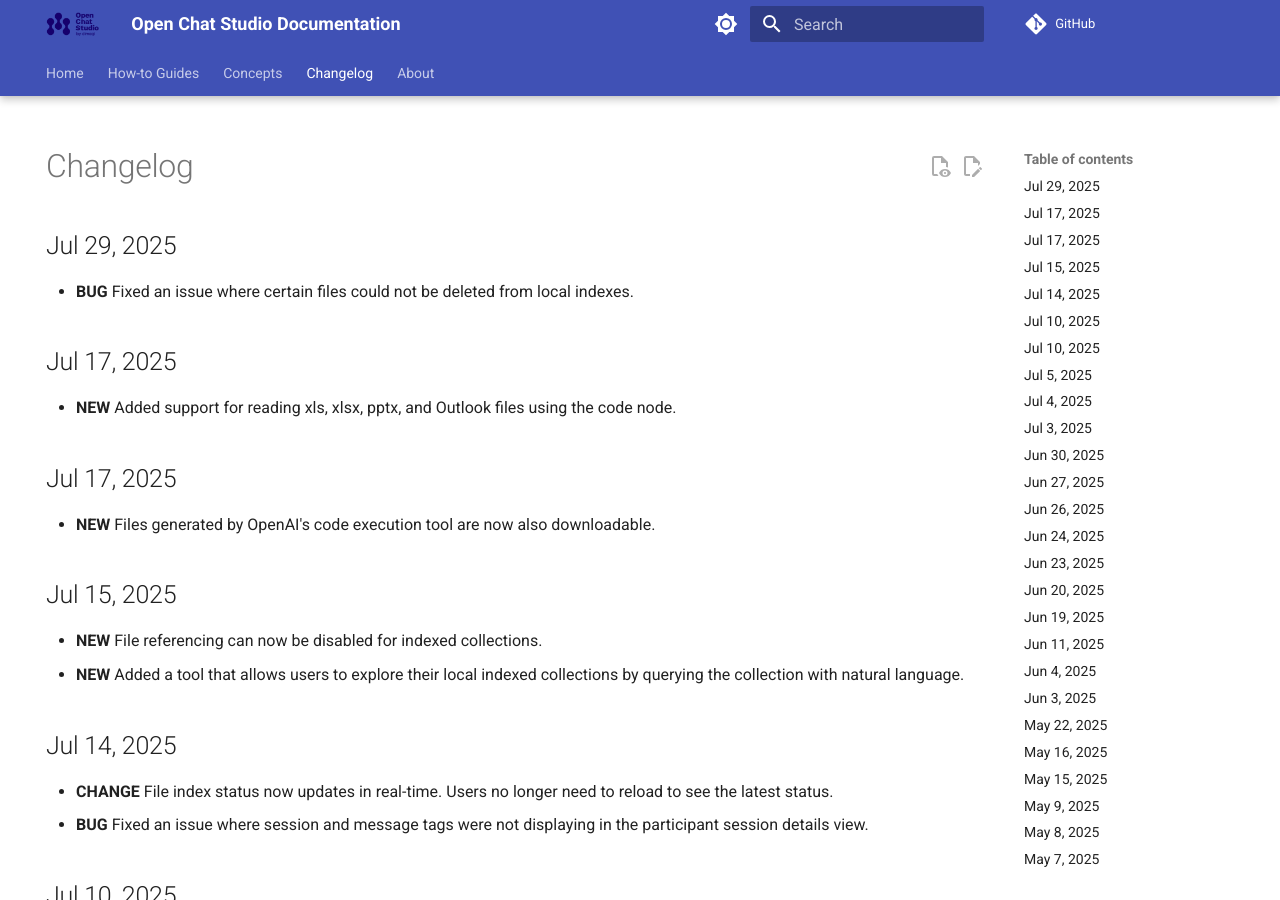
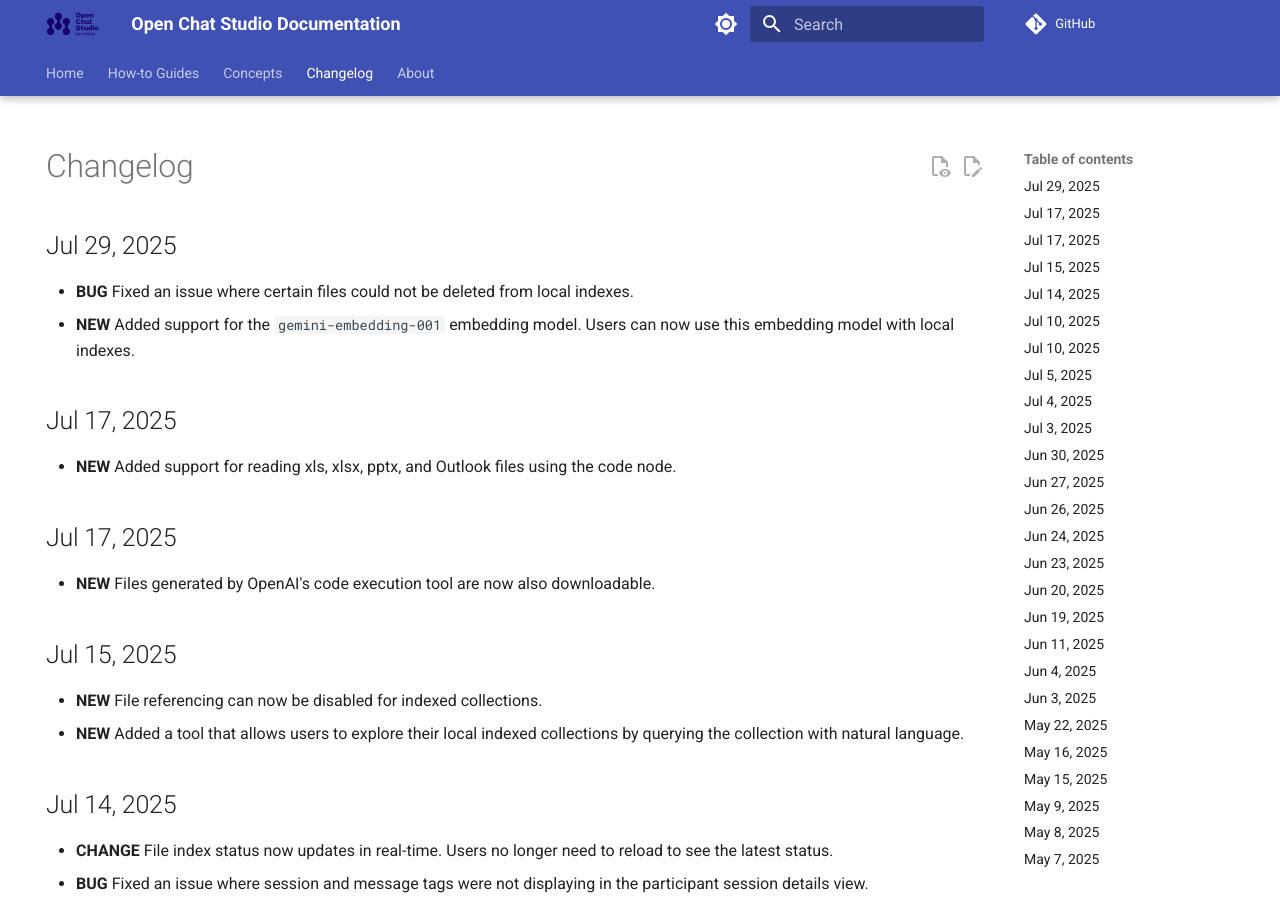
Before and after one commit to dimagi/open-chat-studio-docs, an MkDocs documentation site: the page built from docs/changelog.md, in a window 1280 px wide and 900 px high. Built offline with MkDocs 1.6.1 and Material for MkDocs 9.7.7, drawn with Linux system fonts in a browser that asks for light colours; emoji names are drawn with the system emoji font; a script that is not in the unit is left out; comment, search, counter and statistics services are not loaded.

Commit message:
Update changelog

```diff
--- a/docs/changelog.md
+++ b/docs/changelog.md
@@ -6,6 +6,7 @@ hide:
 # Changelog
 ## Jul 29, 2025
 * **BUG** Fixed an issue where certain files could not be deleted from local indexes.
+* **NEW** Added support for the `gemini-embedding-001` embedding model. Users can now use this embedding model with local indexes.
 
 ## Jul 17, 2025
 * **NEW** Added support for reading xls, xlsx, pptx, and Outlook files using the code node.
```
